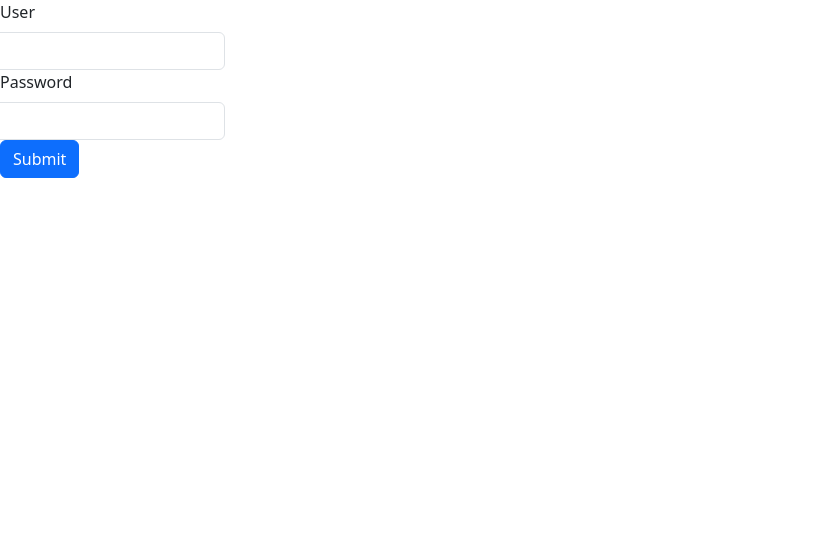
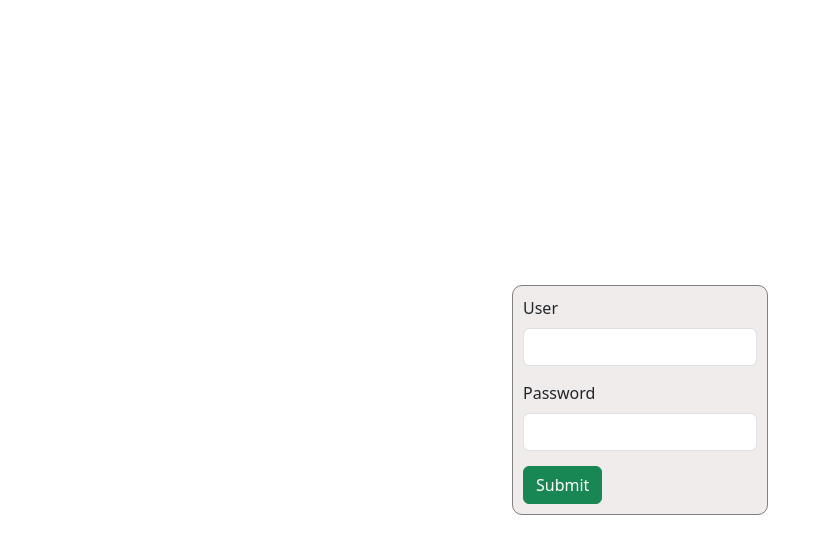
Before and after one commit to FelipeTC06/Task-Maneger-Crud, an Angular app: page /login in a window 1280 px wide. Shown: the top 554 px of the page, without its empty margins (0-831 px from the left). Built offline with nearby package versions, Linux system fonts and the light colour scheme.

Commit message:
add style to login

```diff
--- a/src/app/login-component/login/login.component.html
+++ b/src/app/login-component/login/login.component.html
@@ -1,13 +1,13 @@
-<div class="col-2">
-    <div>
-        <div class="row">
+<div class="container">
+    <div class="div-login">
+        <div class="input-login">
             <label for="user" class="form-label">User</label>
             <input [(ngModel)]="user.name" type="text" id="user" class="form-control">
         </div>
-        <div class="row">
+        <div class="input-login">
             <label for="password" class="form-label">Password</label>
             <input [(ngModel)]="user.password" type="password" id="password" class="form-control">
         </div>
+        <button type="submit" class="btn btn-success" (click)="doLogin()">Submit</button>
     </div>
-    <button type="submit" class="btn btn-primary" (click)="doLogin()">Submit</button>
 </div>
--- a/src/app/login-component/login/login.component.scss
+++ b/src/app/login-component/login/login.component.scss
@@ -0,0 +1,24 @@
+.container {
+    display: flex;
+    justify-content: center;
+    align-items: center;
+    height: 100vh;
+
+    .div-login {
+        background-color: rgb(241, 236, 236);
+        width: 20vw;
+        display: flex;
+        justify-content: center;
+        align-items: flex-start;
+        flex-direction: column;
+        padding: 10px;
+        border: 0.7px solid grey;
+        border-radius: 10px;
+
+        .input-login {
+            margin-bottom: 15px;
+            width: 100%;
+        }
+    }
+
+}
```
